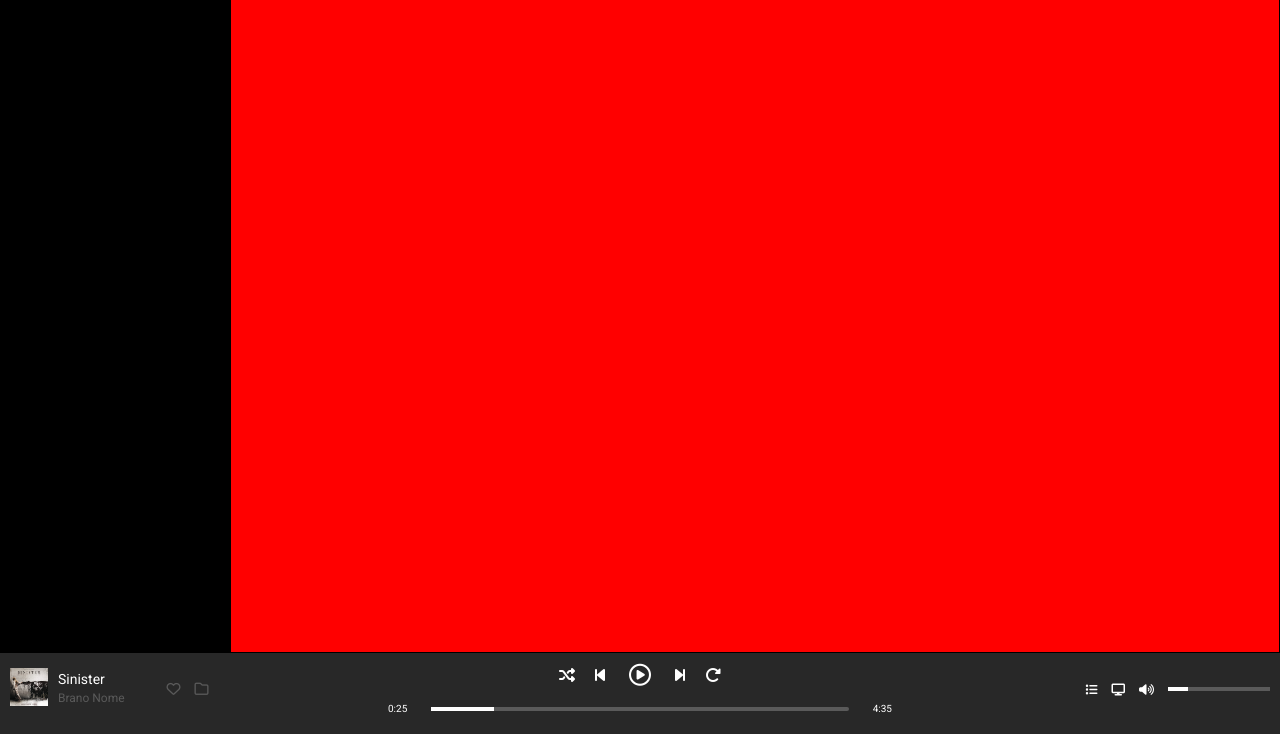
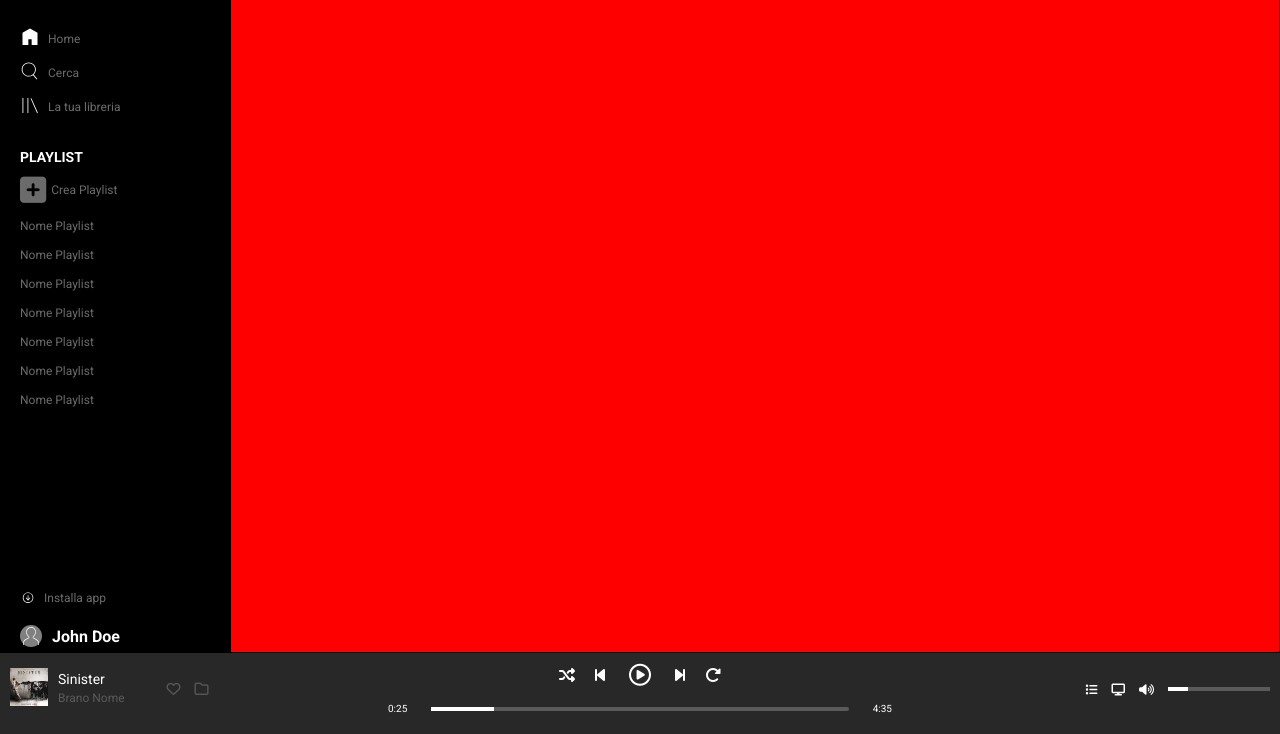
Before and after one commit to edocico/html-css-spotifyweb, a plain HTML site: page index.html in a window 1280 px wide. Shown: the part 66-800 px from the top of the page. Drawn offline with Linux system fonts and the light colour scheme.

Commit message:
side bar html and style

```diff
--- a/css/style.css
+++ b/css/style.css
@@ -298,6 +298,9 @@ body {
 .side-bar {
     display: flex;
     flex-direction: column;
+    padding-top: 5px;
+    gap: 18px;
+    padding-bottom: 6px;
 }
 
 /* logo */
@@ -308,9 +311,133 @@ body {
 }
 
 .logo-sm {
-    width: 40px;
+    width: 30px;
 }
 
+.logo {
+    display: flex;
+    justify-content: center;
+}
+
+/* nav-menù */
+
+.nav-menù img {
+    color: #6B6B6B;
+    width: 20px;
+}
+
+.nav-menù .tag {
+    color: #6B6B6B;
+    font-size: 12px;
+    display: none;
+}
+
+.nav-menù a {
+    display: flex;
+    align-items: center;
+    gap: 8px;
+}
+
+.nav-menù {
+    display: flex;
+    flex-direction: column;
+    align-items: center;
+}
+
+.nav-menù ul {
+    display: flex;
+    flex-direction: column;
+    gap: 10px;
+}
+
+/* playlist */
+
+.playlist {
+    display: none;
+}
+
+.playlist h3 {
+    color: white;
+    text-transform: uppercase;
+    font-size: 14px;
+    margin-bottom: 10px;
+}
+
+.playlist-name {
+    color: #6B6B6B;
+    font-size: 12px;
+}
+
+.playlist li {
+    margin-bottom: 10px;
+}
+
+.create-playlist {
+    color: #6B6B6B;
+    display: flex;
+    align-items: center;
+    gap: 5px;
+}
+
+.create-playlist span {
+    font-size: 12px;
+}
+
+.create-playlist i {
+    font-size: 30px;
+}
+
+/* log */
+
+.log {
+    margin-top: auto;
+    display: flex;
+    flex-direction: column;
+    gap: 20px;
+    align-items: center;
+}
+
+.install img {
+    width: 14px;
+}
+
+.user img {
+    width: 16px;
+    color: white;
+}
+
+.profile-container {
+    background-color: #808080;
+    border-radius: 999px;
+    aspect-ratio: 1;
+    width: 22px;
+    display: flex;
+    justify-content: center;
+}
+
+.user {
+    display: flex;
+    align-items: center;
+    gap: 10px;
+}
+
+.user span {
+    color: white;
+    font-weight: 700;
+    display: none;
+}
+
+.install {
+    display: flex;
+    align-items: center;
+    gap: 10px;
+}
+
+.install span {
+    color: #6B6B6B;
+    font-size: 12px;
+    display: none;
+}
 
 
 /* media query */
@@ -376,6 +503,41 @@ body {
    .side-bar {
     padding-left: 20px;
     padding-top: 20px;
+    gap: 30px;
+   }
+
+   /* nav-menù */
+
+   .nav-menù .tag {
+    display: block;
+   }
+
+   .nav-menù {
+    align-items: flex-start;
+   }
+
+   .logo {
+    justify-content: flex-start;
+   }
+
+   /* playlist */
+
+   .playlist {
+    display: block;
+   }
+
+   /* log */
+
+   .log {
+    align-items: flex-start;
+   }
+
+   .install span {
+    display: block;
+   }
+
+   .user span {
+    display: block;
    }
 
 }
--- a/index.html
+++ b/index.html
@@ -17,6 +17,7 @@
         <div class="app-main">
             <!--sidebar-->
             <aside class="side-bar">
+                <!--logo-->
                 <div class="logo">
                     <figure>
                         <a href="#">
@@ -27,21 +28,80 @@
                         </a>
                     </figure>
                 </div>
+                <!--nav-menù-->
                 <div class="nav-menù">
                     <ul>
                         <li>
-                            <a class="home" href="#"></a>
+                            <a class="home" href="#">
+                                <div>
+                                    <img src="./img/home.svg" alt="">
+                                </div>
+                                <div class="tag">Home</div>
+                            </a>
                         </li>
                         <li>
-                            <a class="search" href="#"></a>
+                            <a class="search" href="#">
+                                <div>
+                                    <img src="./img/search.svg" alt="">
+                                </div>
+                                <div class="tag">Cerca</div>
+                            </a>
                         </li>
                         <li>
-                            <a class="library" href="#"></a>
+                            <a class="library" href="#">
+                                <div>
+                                    <img src="./img/libreria.svg" alt="">
+                                </div>
+                                <div class="tag">La tua libreria</div>
+                            </a>
                         </li>
                     </ul>
                 </div>
-                <div class="playlist"></div>
-                <div class="log"></div>
+                <div class="playlist">
+                    <h3>Playlist</h3>
+                    <ul>
+                        <li>
+                            <a class="create-playlist" href="#">
+                                <i class="fa-solid fa-square-plus"></i>
+                                <span>Crea Playlist</span>
+                            </a>
+                        </li>
+                        <li>
+                            <a class="playlist-name" href="#">Nome Playlist</a>
+                        </li>
+                        <li>
+                            <a class="playlist-name" href="#">Nome Playlist</a>
+                        </li>
+                        <li>
+                            <a class="playlist-name" href="#">Nome Playlist</a>
+                        </li>
+                        <li>
+                            <a class="playlist-name" href="#">Nome Playlist</a>
+                        </li>
+                        <li>
+                            <a class="playlist-name" href="#">Nome Playlist</a>
+                        </li>
+                        <li>
+                            <a class="playlist-name" href="#">Nome Playlist</a>
+                        </li>
+                        <li>
+                            <a class="playlist-name" href="#">Nome Playlist</a>
+                        </li>
+                    </ul>
+                </div>
+                <!--log-->
+                <div class="log">
+                    <a class="install" href="#">
+                        <img src="./img/download.svg" alt="install icon">
+                        <span>Installa app</span>
+                    </a>
+                    <a class="user" href="#">
+                        <div class="profile-container">
+                            <img src="./img/profile.svg" alt="user image">
+                        </div>
+                        <span>John Doe</span>
+                    </a>
+                </div>
             </aside>
             <!--app-content-->
             <div class="app-content debug"></div>
```
